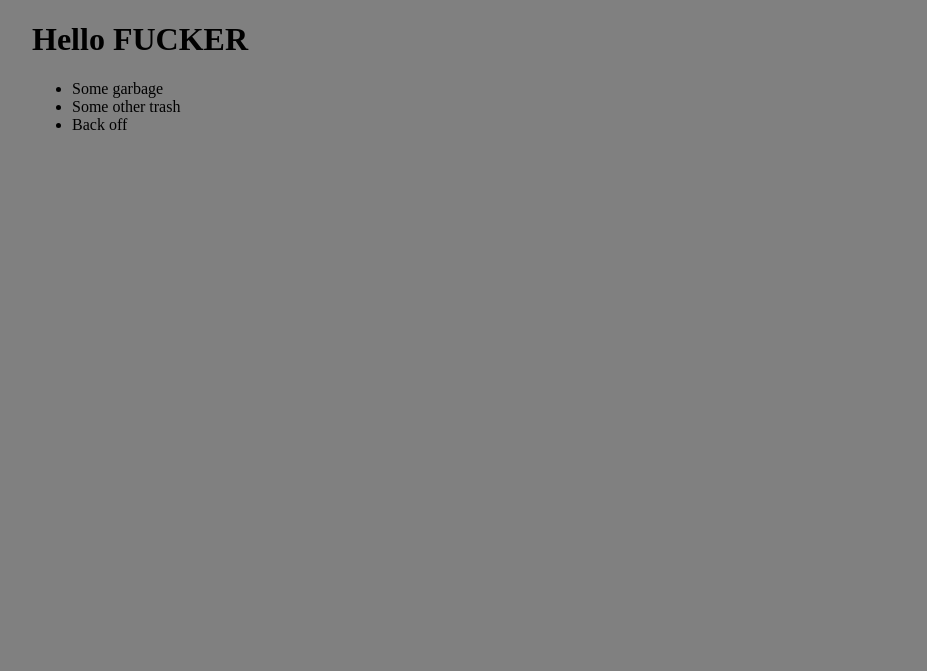
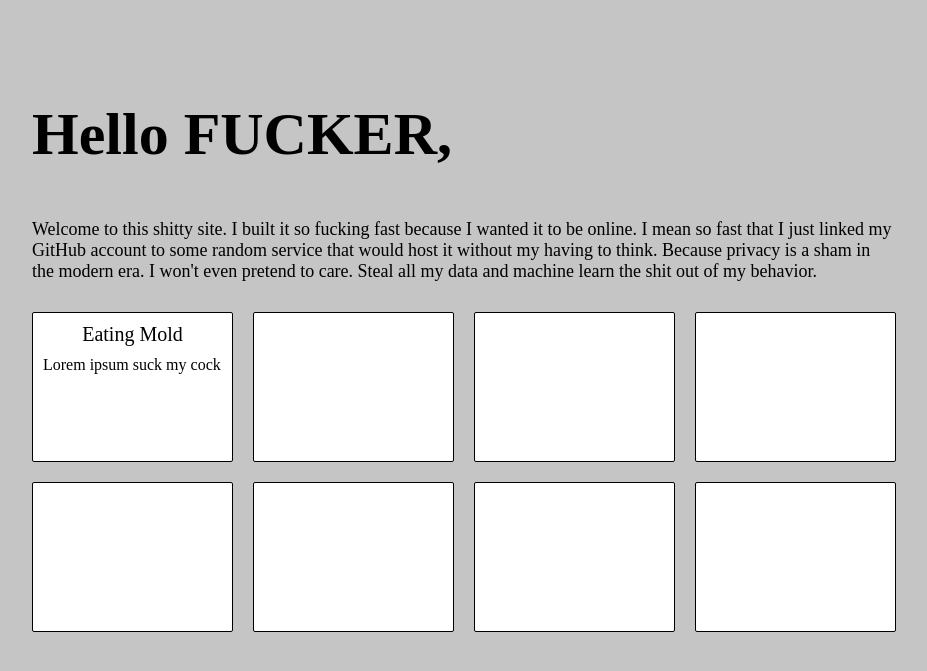
Before and after one commit to ahblay/website, a Flask app: page / in a window 1280 px wide. Shown: the top 671 px of the page, without its empty margins (176-1103 px from the left). Run offline with Flask 2, Linux system fonts and the light colour scheme.

Commit message:
Adds some styling.

```diff
--- a/static/index.css
+++ b/static/index.css
@@ -1,8 +1,10 @@
 body {
-    background-color: gray;
+    background-color: #c5c5c5;
 }
 
 header {
+    margin-top: 100px;
+    margin-bottom: 50px;
     margin-left: 200px;
     margin-right: 200px;
 }
@@ -11,3 +13,39 @@ main {
     margin-left: 200px;
     margin-right: 200px
 }
+
+.header {
+    font-size: 60px;
+    font-weight: bold;
+}
+
+.desc {
+    font-size: 18px;
+}
+
+.projects {
+    margin-top: 30px;
+    display: grid;
+    grid-template-columns: 1fr 1fr 1fr 1fr;
+    grid-template-rows: 150px 150px;
+    grid-row-gap: 20px;
+    grid-column-gap: 20px;
+}
+
+.project {
+    border: 1px solid black;
+    border-radius: 2px;
+    background-color: white;
+}
+
+.p-title {
+    margin: 10px;
+    text-align: center;
+    font-size: 20px;
+    font-weight: 500;
+}
+
+.p-desc {
+    margin: 10px;
+    margin-top: 0px;
+}
--- a/templates/index.html
+++ b/templates/index.html
@@ -7,14 +7,28 @@
 </head>
 <body>
   <header>
-    <h1>Hello FUCKER</h1>
+    <div class="header">Hello FUCKER,</div>
   </header>
   <main>
-    <ul>
-      <li>Some garbage</li>
-      <li>Some other trash</li>
-      <li>Back off</li>
-    </ul>
+    <div class="desc">
+      Welcome to this shitty site. I built it so fucking fast because I wanted it to be online. I mean so fast that
+      I just linked my GitHub account to some random service that would host it without my having to think. Because
+      privacy is a sham in the modern era. I won't even pretend to care. Steal all my data and machine learn the
+      shit out of my behavior.
+    </div>
+    <div class="projects">
+      <div class="project">
+        <div class="p-title">Eating Mold</div>
+        <div class="p-desc">Lorem ipsum suck my cock</div>
+      </div>
+      <div class="project"></div>
+      <div class="project"></div>
+      <div class="project"></div>
+      <div class="project"></div>
+      <div class="project"></div>
+      <div class="project"></div>
+      <div class="project"></div>
+    </div>
   </main>
 </body>
 </html>
```
Also changed, not shown: build/index.html (deleted, +0 -20 lines).
